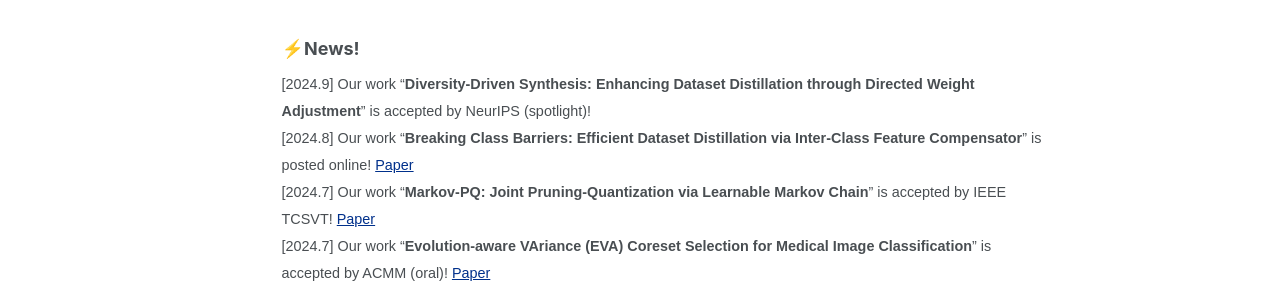
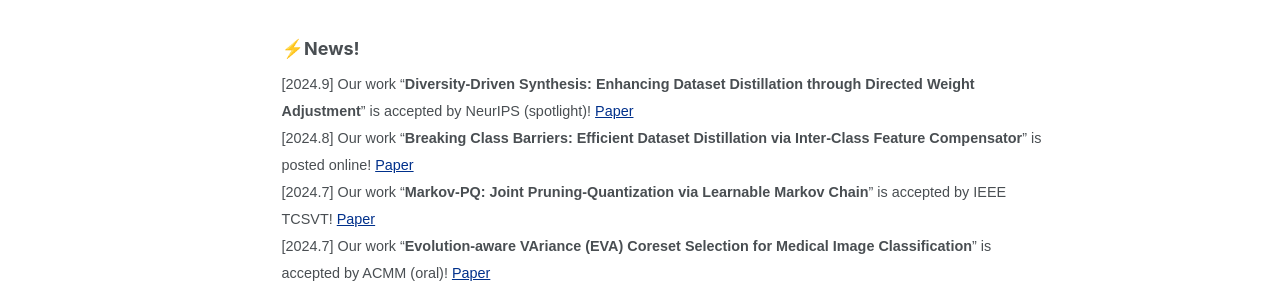
Before and after one commit to zhangxin-xd/zhangxin-xd.github.io, a Jekyll site: the page built from _pages/about.md, in a window 1280 px wide and 900 px high. Shown: the part 414-706 px from the top of the window. Built offline with Jekyll 4.4.1, drawn with Linux system fonts in a browser that asks for light colours; some web fonts are replaced.

Commit message:
Update about.md

```diff
--- a/_pages/about.md
+++ b/_pages/about.md
@@ -15,7 +15,7 @@ redirect_from:
 
 ### ⚡️News!
 <span style="font-family:Arial; font-size:0.8em;">
-  [2024.9] Our work "**Diversity-Driven Synthesis: Enhancing Dataset Distillation through Directed Weight Adjustment**" is accepted by NeurIPS (spotlight)! <br>
+  [2024.9] Our work "**Diversity-Driven Synthesis: Enhancing Dataset Distillation through Directed Weight Adjustment**" is accepted by NeurIPS (spotlight)! <a href="https://arxiv.org/abs/2409.17612" style="color:#00308B;">Paper</a><br>
   [2024.8] Our work "**Breaking Class Barriers: Efficient Dataset Distillation via Inter-Class Feature Compensator**" is posted online! <a href="https://arxiv.org/abs/2408.06927" style="color:#00308B;">Paper</a><br>
   [2024.7] Our work "**Markov-PQ: Joint Pruning-Quantization via Learnable Markov Chain**" is accepted by IEEE TCSVT! <a href="https://ieeexplore.ieee.org/document/10620340" style="color:#00308B;">Paper</a><br>
   [2024.7] Our work "**Evolution-aware VAriance (EVA) Coreset Selection for Medical Image Classification**" is accepted by ACMM (oral)! <a href="https://arxiv.org/abs/2406.05677" style="color:#00308B;">Paper</a><br>
```
